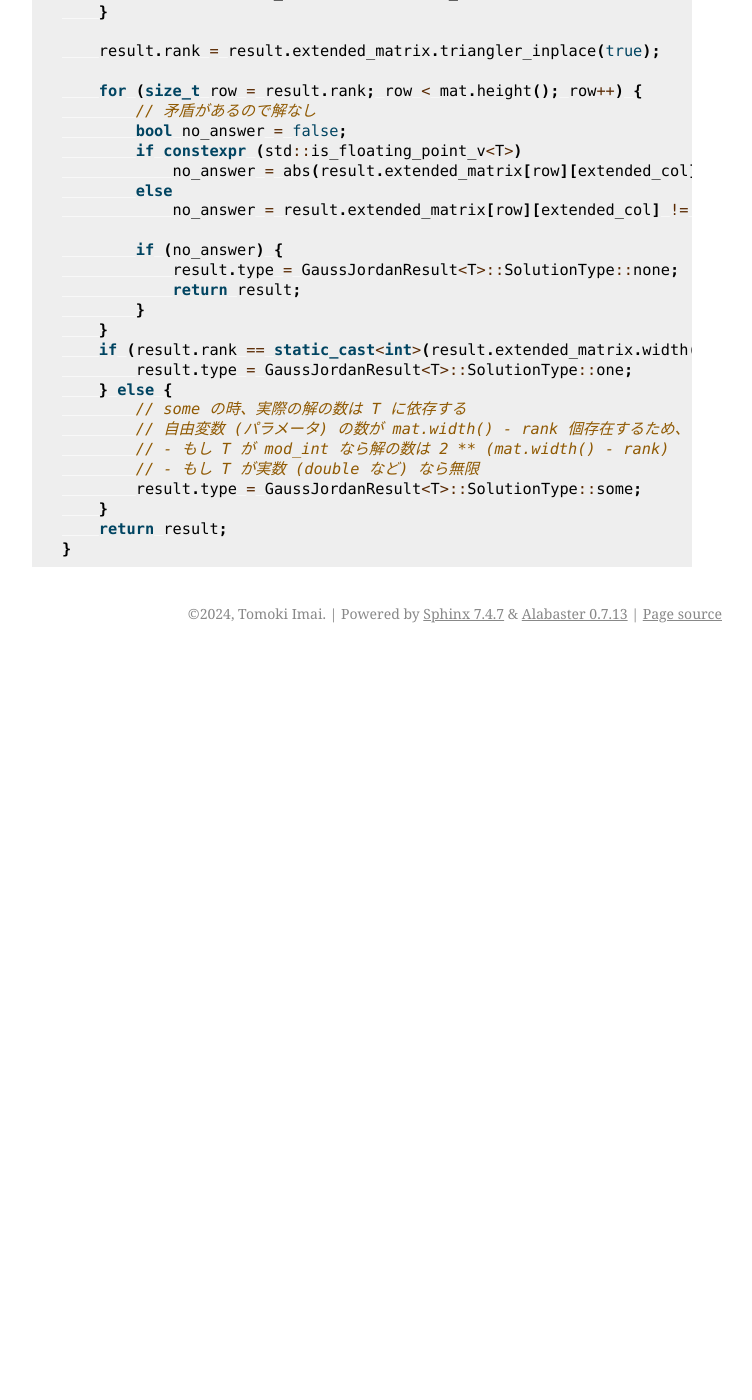
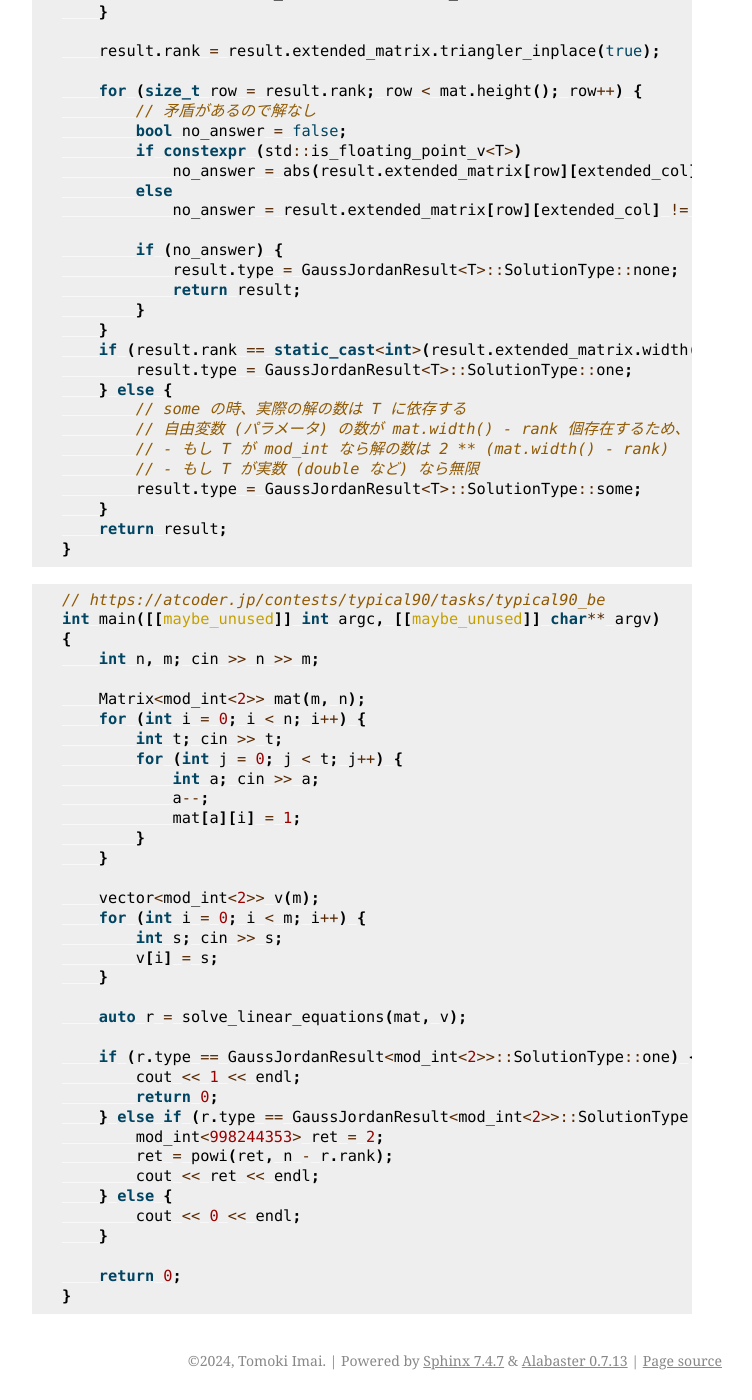
Before and after one commit to tomoki/AlgoLib, a Sphinx documentation site: the page built from source/matrix.rst, in a window 1280 px wide and 1400 px high, scrolled down 4113 px. Shown: the whole window, without its empty margins (388-1140 px from the left). Built offline with Sphinx 7.4.7, drawn with Linux system fonts in a browser that asks for light colours; before the commit the page ends 4766 px from its top, so only the background shows below that.

Commit message:
Gauss-Jordan の例アップデート

```diff
--- a/source/matrix.rst
+++ b/source/matrix.rst
@@ -235,3 +235,42 @@ Gauss-Jordan
         }
         return result;
     }
+
+.. code-block:: cpp
+
+    // https://atcoder.jp/contests/typical90/tasks/typical90_be
+    int main([[maybe_unused]] int argc, [[maybe_unused]] char** argv)
+    {
+        int n, m; cin >> n >> m;
+
+        Matrix<mod_int<2>> mat(m, n);
+        for (int i = 0; i < n; i++) {
+            int t; cin >> t;
+            for (int j = 0; j < t; j++) {
+                int a; cin >> a;
+                a--;
+                mat[a][i] = 1;
+            }
+        }
+
+        vector<mod_int<2>> v(m);
+        for (int i = 0; i < m; i++) {
+            int s; cin >> s;
+            v[i] = s;
+        }
+
+        auto r = solve_linear_equations(mat, v);
+
+        if (r.type == GaussJordanResult<mod_int<2>>::SolutionType::one) {
+            cout << 1 << endl;
+            return 0;
+        } else if (r.type == GaussJordanResult<mod_int<2>>::SolutionType::some) {
+            mod_int<998244353> ret = 2;
+            ret = powi(ret, n - r.rank);
+            cout << ret << endl;
+        } else {
+            cout << 0 << endl;
+        }
+
+        return 0;
+    }
```
